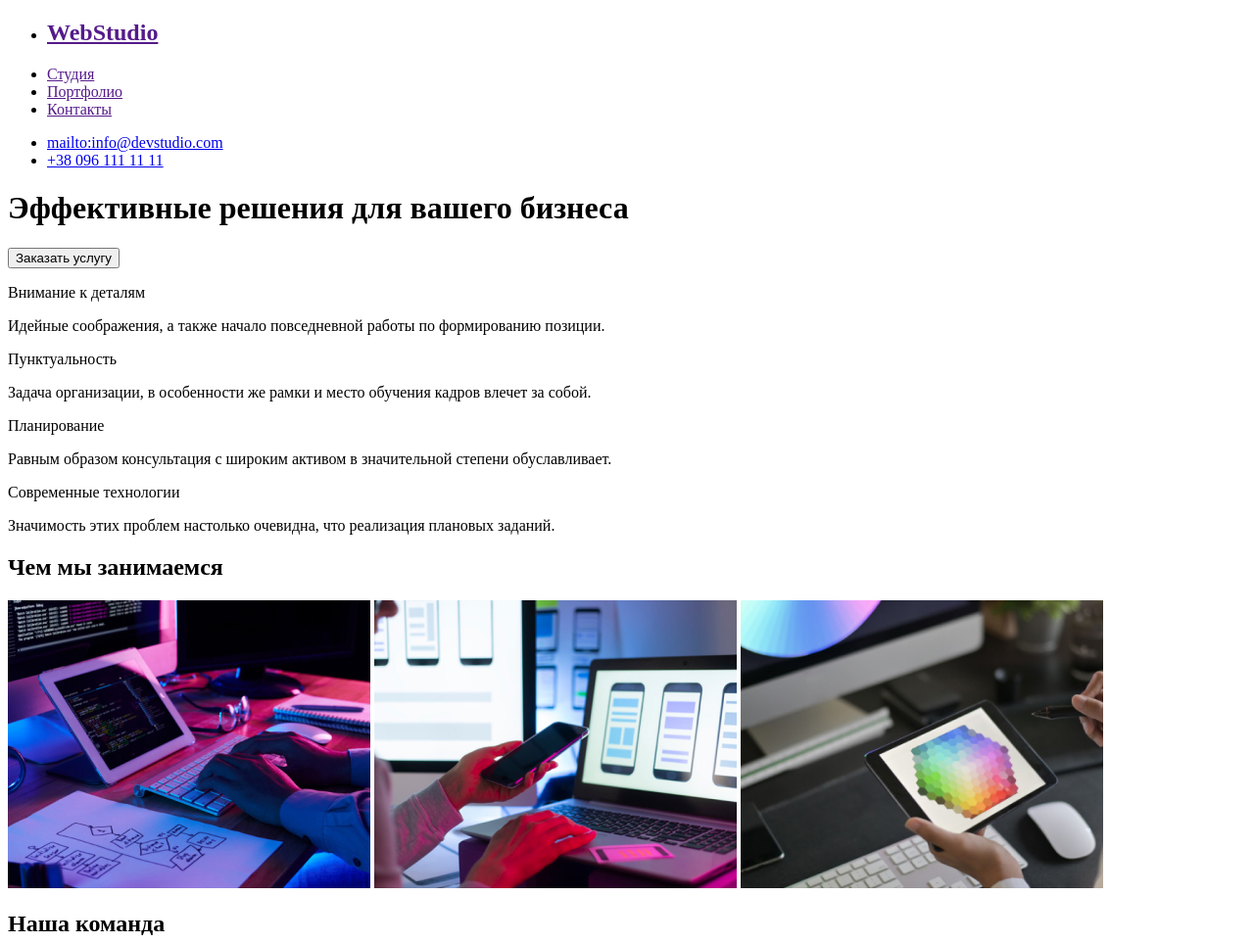
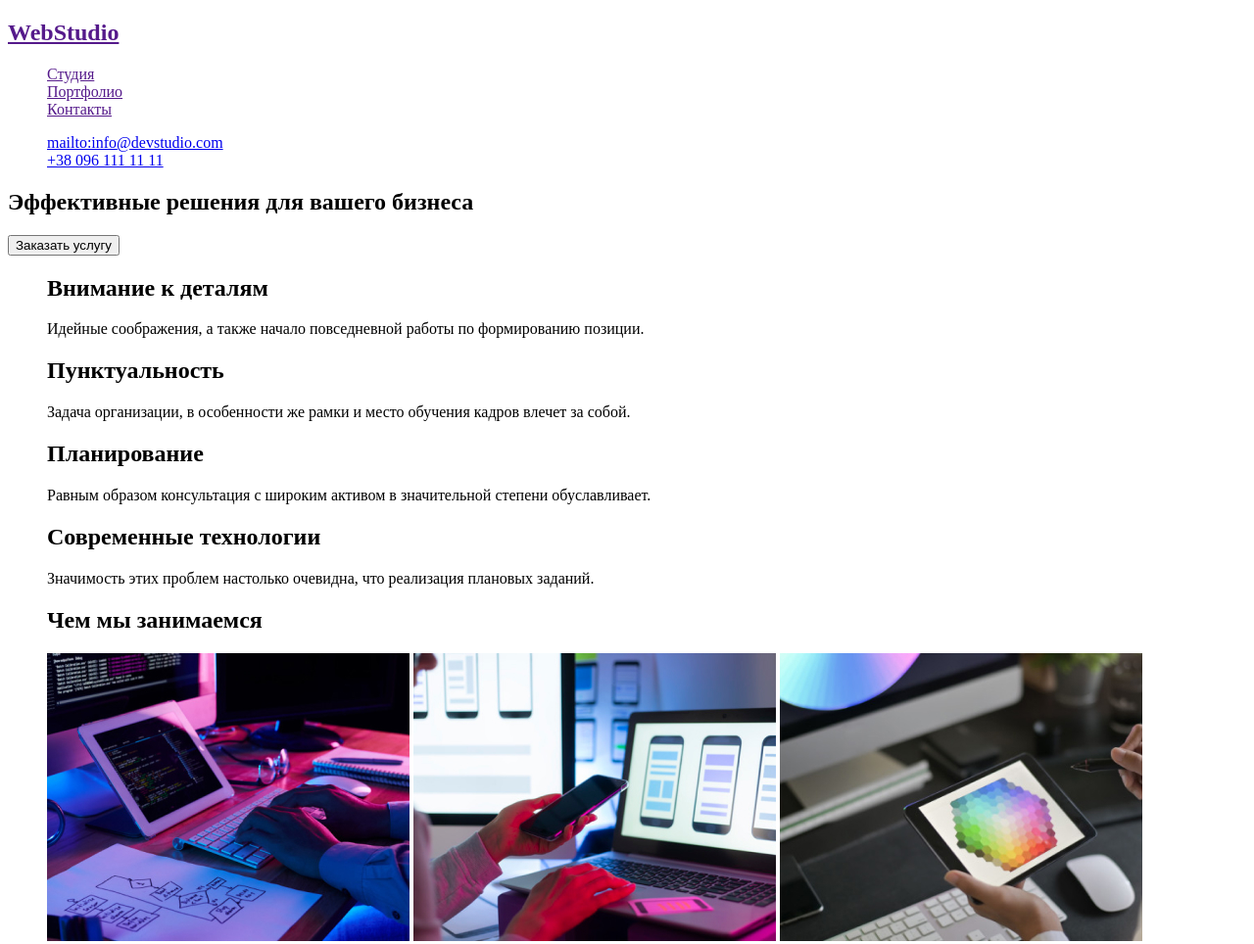
Before and after one commit to Angelina-cat/goit-markup-hw-01, a plain HTML site: page INDEX.HTML in a window 1280 px wide. Shown: the top 964 px of the page at 98% size. Drawn offline with Linux system fonts and the light colour scheme.

Commit message:
доробки
доробки

```diff
--- a/INDEX.HTML
+++ b/INDEX.HTML
@@ -1,3 +1,4 @@
+
 <!DOCTYPE html>
 <html lang="en">
 <head>
@@ -12,9 +13,13 @@
     <header>
         <!--start-->
         <nav>
-            <ul>
-                <li> <h2> <a href="">WebStudio</a></h2>
-                </li>
+            <h2> <a href="">WebStudio</a></h2>
+            <style>
+                ul{list-style:none;
+
+                }
+            </style>
+                <ul>
                 <li><a href="">Студия</a></li>
                 <li><a href="">Портфолио</a></li>
                 <li><a href="">Контакты</a></li>
@@ -27,34 +32,41 @@
                 <li><a href="tel:+380961111111">+38 096 111 11 11</a>
                 </li>
             </ul>
-            <DIV>
-            <H1>Эффективные решения для вашего бизнеса</H1>
+        </header>
+        <main>
+            <section>
+            <h1>Эффективные решения для вашего бизнеса</h1>
             <button>Заказать услугу</button>
-            <div>
-            <p>Внимание к деталям</p>
+            </section>
+
+                <ul>
+                    <section>
+            <li> <p> <h2>Внимание к деталям</h2> </p> </li>
             <p>Идейные соображения, а также начало повседневной работы по формированию позиции.</p>
-        </div>
-        <div>
-           <p> Пунктуальность </p>
+        </section>
+        <section>
+          <li> <p> <h2>Пунктуальность</h2> </p></li>
            <p>Задача организации, в особенности же рамки и место обучения кадров влечет за собой.</p></div>
-          <div>  <p>Планирование</p>
+        </section>
+        <section>
+        <li><p><h2>Планирование</h2></p></li>
            <p>Равным образом консультация с широким активом в значительной степени обуславливает.</p>
-        </div>
-        <div>
-            <p>Современные технологии</p>
+        </section>
+        <section>
+           <li> <p><h2>Современные технологии</h2></p></li>
             <p>Значимость этих проблем настолько очевидна, что реализация плановых заданий.</p>
-        </div>
-        </DIV>
+        </section>
 
 
-    </header>
-    <main>
         <h2>Чем мы занимаемся</h2>
+
         <img src="img/img.jpg"alt="comp">
         <img src="img/box 2.jpg"alt="two">
-        <img src="img/box 3.jpg"alt="color">
+       <img src="img/box 3.jpg"alt="color">
+
 
             <h2>Наша команда</h2>
+
         <img src="img/team card 1.jpg"alt="one">
         <img src="img/team card 2.jpg"alt="two-two">
         <img src="img/team card 3.jpg"alt="three">
@@ -62,15 +74,20 @@
 
     </main>
     <footer>
+        <a href="WebStudio"><h2>WebStudio</h2></a>
         <ul>
-        <li><h2>WebStudio</h2></li>
-        <li><address>г. Киев, пр-т Леси Украинки, 26</address></li>
+
+        <address>
+        <li><p>г. Киев, пр-т Леси Украинки, 26</p></li>
         <li><a href="mailto:info@example.com">info@example.com</a></li>
         <li><a href="tel:++380991111111">+38 099 111 11 11</a></li>
+    </address>
 </ul>
 
 
     </footer>
 
 </body>
+
+
 </html>
```
